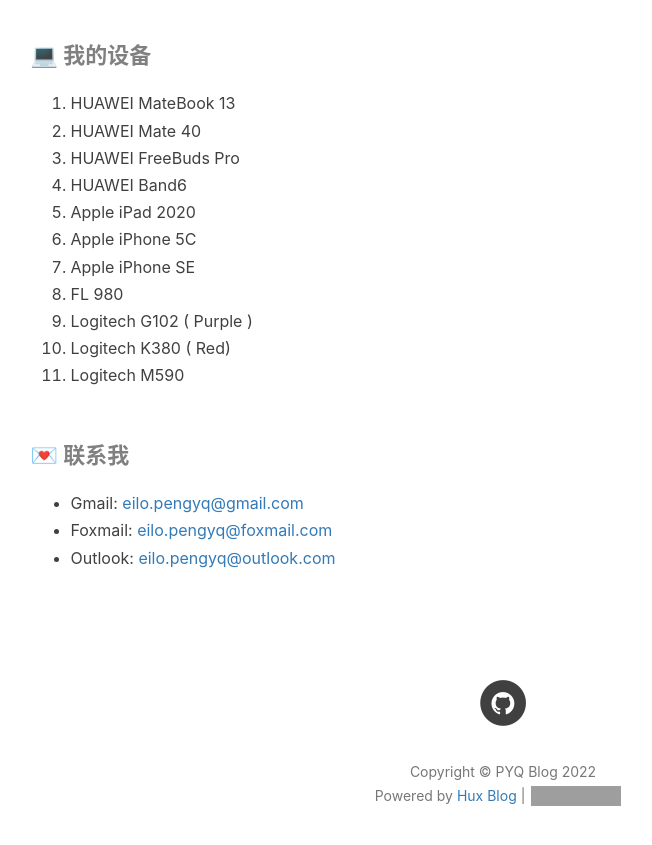
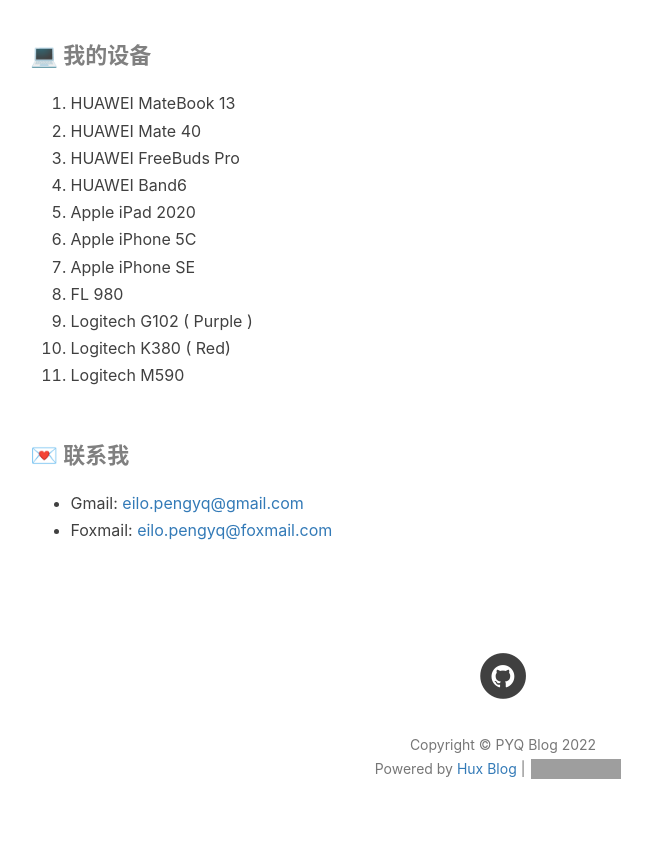
Before and after one commit to peng-yq/peng-yq.github.io, a Jekyll site: the page built from about.html, in a window 1280 px wide and 900 px high, scrolled down 1019 px. Shown: the top 845 px of the window, without its empty margins (137-789 px from the left). Built offline with Jekyll 4.4.1, drawn with Linux system fonts in a browser that asks for light colours; nearby versions of some CDN libraries; comment, search, counter and statistics services are not loaded; grey boxes are pictures that could not be loaded.

Commit message:
about update

```diff
--- a/_includes/about/en.md
+++ b/_includes/about/en.md
@@ -34,4 +34,3 @@
 
 - Gmail: [eilo.pengyq@gmail.com](mailto:eilo.pengyq@gmail.com)
 - Foxmail: [eilo.pengyq@foxmail.com](mailto:eilo.pengyq@foxmail.com)
-- Outlook: [eilo.pengyq@outlook.com](mailto:eilo.pengyq@outlook.com)
--- a/_includes/about/zh.md
+++ b/_includes/about/zh.md
@@ -34,4 +34,3 @@
 
 - Gmail: [eilo.pengyq@gmail.com](mailto:eilo.pengyq@gmail.com)
 - Foxmail: [eilo.pengyq@foxmail.com](mailto:eilo.pengyq@foxmail.com)
-- Outlook: [eilo.pengyq@outlook.com](mailto:eilo.pengyq@outlook.com)
```
